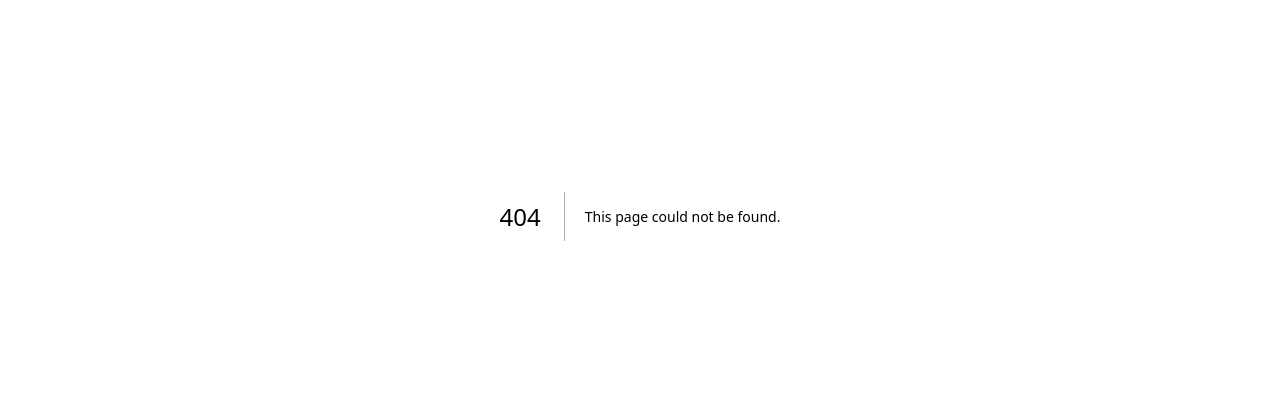
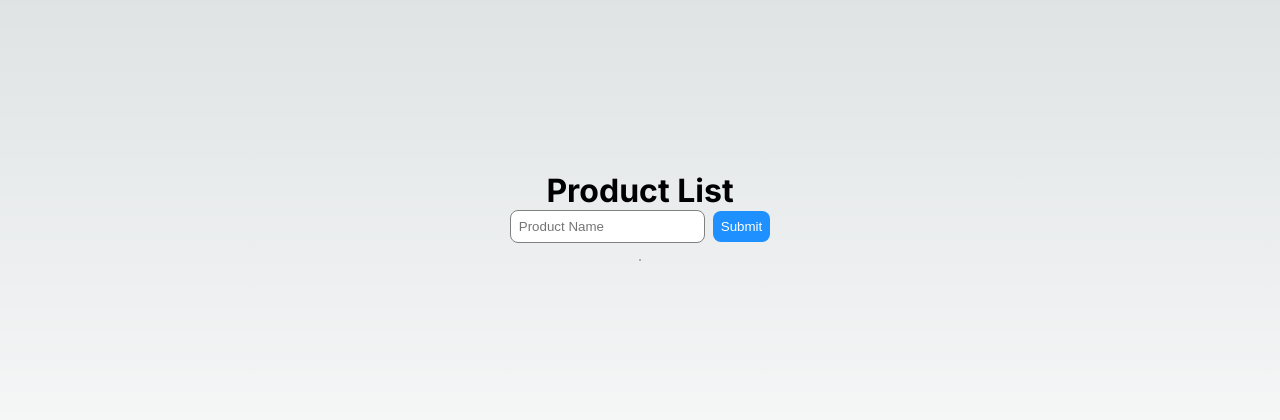
Before and after one commit to GrishaAngelovGH/react-19-playground, a Next.js app: page /product-list-status in a window 1280 px wide. Before the commit this address had no page. Shown: the part 184-604 px from the top of the page. Built offline with nearby package versions, Linux system fonts and the light colour scheme.

Commit message:
useFormStatus() hook to perform relevant operations while the form is pending i.e. disable submit button / show message

```diff
--- a/src/app/page.js
+++ b/src/app/page.js
@@ -34,6 +34,12 @@ export default function Home() {
       title: "useActionState() hook",
       text: "It allows you to update state based on the result of a form action",
       path: "/email-form"
+    },
+    {
+      id: 6,
+      title: "useFormStatus() hook",
+      text: "It allows you to perform relevant operations while the form is pending i.e. disable submit button / show message",
+      path: "/product-list-status"
     }
   ]
 
--- /dev/null
+++ b/src/app/product-list-status/page.js
@@ -0,0 +1,5 @@
+import ProductListStatus from "components/ProductListStatus"
+
+const ProductListStatusPage = () => (<ProductListStatus />)
+
+export default ProductListStatusPage
--- a/src/components/EmailForm/EmailForm.js
+++ b/src/components/EmailForm/EmailForm.js
@@ -53,7 +53,7 @@ const EmailForm = () => {
 				<button type="submit" className={commonStyles.submitButton}>Submit</button>
 			</form>
 
-			{isPending && <h1 className={styles.label}>Processing...</h1>}
+			{isPending && <h1 className={commonStyles.label}>Processing...</h1>}
 
 			{actionState.message.length > 0 && <h1 className={styles.label}>{actionState.message}</h1>}
 		</div>
--- /dev/null
+++ b/src/components/ProductListStatus/ProductListStatus.js
@@ -0,0 +1,86 @@
+"use client"
+
+import { useState } from "react"
+import { useFormStatus } from "react-dom"
+
+import styles from "components/common.module.css"
+
+const ProcessingStatus = () => {
+  const { pending } = useFormStatus()
+
+  if (!pending) return null
+
+  return (
+    <h1 className={styles.label}>Processing...</h1>
+  )
+}
+
+const SubmitButton = () => {
+  const { pending } = useFormStatus()
+
+  return (
+    <button type="submit" disabled={pending} className={styles.submitButton}>Submit</button>
+  )
+}
+
+const ProductListStatus = () => {
+  const [productName, setProductName] = useState("")
+  const [products, setProducts] = useState([])
+
+  const handleProductNameChange = ({ target: { value } }) => {
+    setProductName(value)
+  }
+
+  const formAction = async formData => {
+    await new Promise((resolve) => {
+      setTimeout(() => {
+        resolve()
+      }, 2000)
+    })
+
+    const newProduct = {
+      id: products.length + 1,
+      name: formData.get("productName")
+    }
+
+    setProductName("")
+    setProducts([...products, newProduct])
+  }
+
+  return (
+    <div className={styles.container}>
+      <h1>Product List</h1>
+
+      <form action={formAction}>
+        <label htmlFor="productName">
+          <input
+            id="productName"
+            type="text"
+            className={styles.formControl}
+            placeholder="Product Name"
+            name="productName"
+            value={productName}
+            onChange={handleProductNameChange}
+            required
+          />
+        </label>
+
+        <SubmitButton />
+
+        <ProcessingStatus />
+      </form>
+
+      <ul className={styles.list}>
+        {
+          products.map(v => (
+            <li className={styles.listItem} key={v.id}>
+              {v.name}
+            </li>
+          ))
+        }
+      </ul>
+    </div>
+  )
+}
+
+export default ProductListStatus
--- /dev/null
+++ b/src/components/ProductListStatus/index.js
@@ -0,0 +1,3 @@
+import ProductListStatus from "./ProductListStatus"
+
+export default ProductListStatus
--- a/src/components/common.module.css
+++ b/src/components/common.module.css
@@ -39,3 +39,10 @@
 .listItem:not(:last-child) {
   border-bottom: 1px solid #808080;
 }
+
+.label {
+  margin: 1rem;
+  padding: 1rem;
+  border: 1px solid #808080;
+  border-radius: 0.5rem;
+}
```
Also changed, not shown: src/components/EmailForm/EmailForm.module.css (+0 -7 lines), 1 other file (tests, documents, lock files or other folders).
